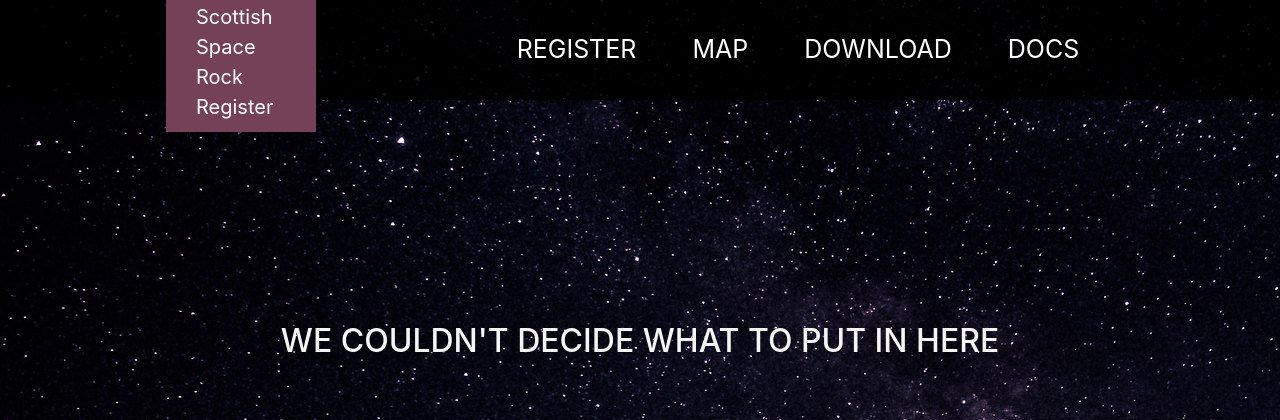
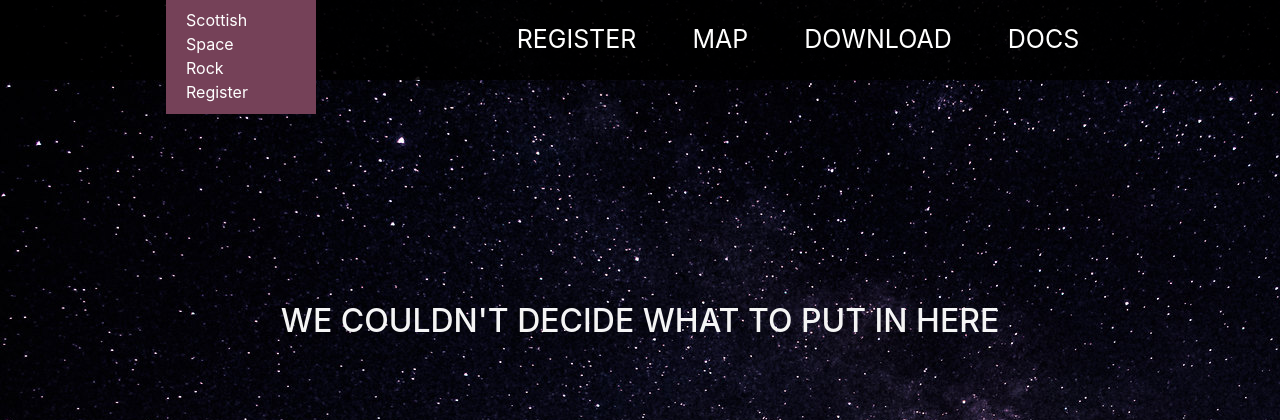
Before and after one commit to Jbenav200/ssrr, a Django app: page / in a window 1280 px wide. Shown: the top 420 px of the page. Run offline with Django 3.2, Linux system fonts and the light colour scheme; some libraries are stand-ins or nearby versions.

Commit message:
changed logo styling

```diff
--- a/static/css/style.css
+++ b/static/css/style.css
@@ -55,7 +55,7 @@ p{
 .bg-nav-black{
     background: rgba(0, 0, 0, 0.9);
     color:whitesmoke;
-    max-height:100px;
+    max-height:80px;
 }
 
 .bg-nav-black > .nav-link{
@@ -160,7 +160,8 @@ a>h1:hover{
 .navbar-brand{
     width:150px;
     margin-left:150px;
-    padding: 10px 30px 10px 30px;
+    padding: 10px 30px 10px 20px;
     background-color:#754158;
-    margin-top:2%;
+    margin-top:2.5%;
+    font-size:16px;
 }
```
